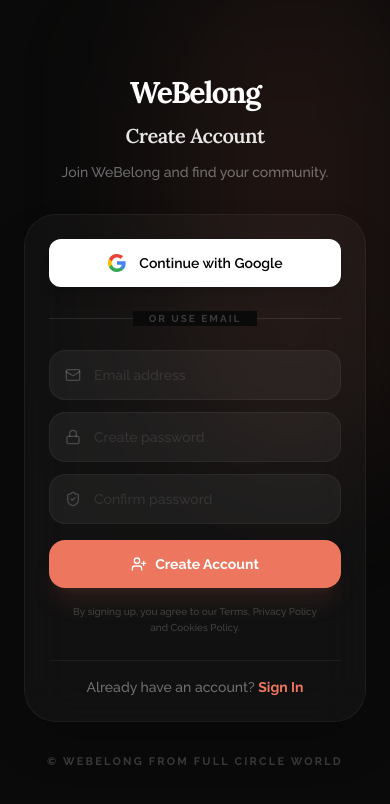
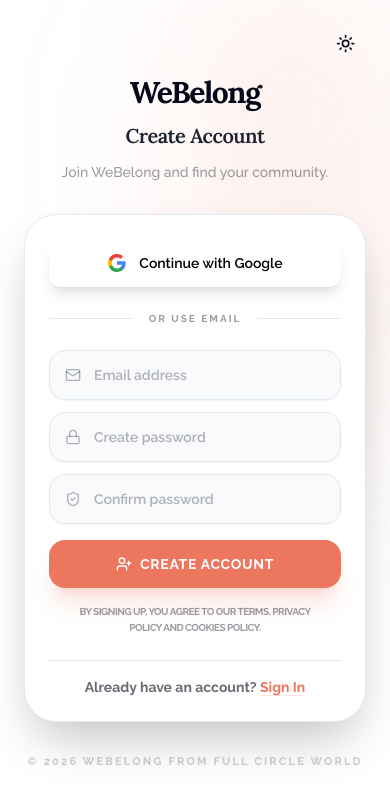
Before and after one commit to HemantJadhav8825/hold-yourself, a Next.js app in the folder apps/frontend/: page /signup in a window 390 px wide. Shown: the top 804 px of the page. Built offline with nearby package versions, Linux system fonts and the light colour scheme; no server answers.

Commit message:
feat: introduce theme toggle and implement theme-aware styling across authentication components.

```diff
--- a/apps/frontend/src/components/auth/AuthLayout.tsx
+++ b/apps/frontend/src/components/auth/AuthLayout.tsx
@@ -3,6 +3,7 @@
 import React from 'react';
 import { brand } from '@/config/brand';
 import Link from 'next/link';
+import { ThemeToggle } from '@/components/theme-toggle';
 
 interface AuthLayoutProps {
   children: React.ReactNode;
@@ -12,71 +13,77 @@ interface AuthLayoutProps {
 
 export const AuthLayout: React.FC<AuthLayoutProps> = ({ children, title, subtitle }) => {
   return (
-    <div className="min-h-screen flex flex-col lg:flex-row bg-[#0a0a0a] text-white font-body overflow-x-hidden">
+    <div className="min-h-screen flex flex-col lg:flex-row bg-background text-foreground font-body overflow-x-hidden transition-colors duration-300">
+      {/* Theme Toggle Positioned */}
+      <div className="fixed top-6 right-6 z-[60]">
+        <ThemeToggle />
+      </div>
+
       {/* LEFT PANEL: Brand Visuals (Desktop only) */}
-      <div className="hidden lg:flex lg:w-[60%] relative flex-col items-center justify-center p-12 overflow-hidden border-r border-white/5">
-        {/* Animated Background Gradients */}
+      <div className="hidden lg:flex lg:w-[60%] relative flex-col items-center justify-center p-12 overflow-hidden border-r border-border bg-muted/30 dark:bg-[#0a0a0a] transition-colors duration-300">
+        {/* Animated Background Gradients (Theme aware) */}
         <div className="absolute top-[-10%] left-[-10%] w-[50%] h-[50%] bg-primary/20 rounded-full blur-[120px] animate-pulse" />
         <div className="absolute bottom-[-10%] right-[-10%] w-[40%] h-[40%] bg-primary/10 rounded-full blur-[100px]" />
 
         <div className="relative z-10 max-w-lg text-center space-y-8">
           <div className="space-y-4">
-            <h1 className="text-6xl font-bold font-heading tracking-tight leading-none bg-gradient-to-br from-white via-white to-white/30 bg-clip-text text-transparent">
+            <h1 className="text-6xl font-bold font-heading tracking-tight leading-[1.15] bg-gradient-to-br from-foreground via-foreground to-foreground/50 dark:from-white dark:via-white dark:to-white/30 bg-clip-text text-transparent italic pb-2">
               {brand.TAGLINE}
             </h1>
-            <p className="text-xl text-white/50 font-light leading-relaxed">
+            <p className="text-xl text-foreground/60 dark:text-white/50 font-medium leading-relaxed">
               Discover a space where your presence is valued and your voice truly matters.
             </p>
           </div>
 
-          {/* Visual Stack (Optional Mockup Feel) */}
+          {/* Visual Stack (Theme Aware) */}
           <div className="relative h-64 w-full flex items-center justify-center mt-12">
-            <div className="absolute w-48 h-64 bg-white/5 border border-white/10 rounded-2xl -rotate-12 translate-x-[-40px] shadow-2xl backdrop-blur-sm" />
+            <div className="absolute w-48 h-64 bg-card/50 border border-border rounded-2xl -rotate-12 translate-x-[-40px] shadow-2xl backdrop-blur-sm" />
             <div className="absolute w-48 h-64 bg-primary/20 border border-primary/30 rounded-2xl rotate-3 translate-x-[40px] shadow-2xl backdrop-blur-md flex items-center justify-center">
               <span className="text-6xl">✨</span>
             </div>
-            <div className="absolute w-48 h-64 bg-white/10 border border-white/20 rounded-2xl rotate-[-3deg] shadow-2xl backdrop-blur-lg flex flex-col p-4 space-y-4">
-              <div className="w-12 h-12 rounded-full bg-white/20 animate-pulse" />
-              <div className="w-full h-4 bg-white/10 rounded-full" />
-              <div className="w-3/4 h-4 bg-white/10 rounded-full" />
+            <div className="absolute w-48 h-64 bg-card border border-border rounded-2xl rotate-[-3deg] shadow-2xl backdrop-blur-lg flex flex-col p-4 space-y-4">
+              <div className="w-12 h-12 rounded-full bg-primary/20 animate-pulse" />
+              <div className="w-full h-4 bg-muted rounded-full" />
+              <div className="w-3/4 h-4 bg-muted rounded-full" />
             </div>
           </div>
         </div>
       </div>
 
+
       {/* RIGHT PANEL: Auth Form */}
       <div className="flex-1 lg:w-[40%] flex items-center justify-center p-6 md:p-12 relative">
-        {/* Mobile-only background blur elements */}
+        {/* Mobile-only background blur elements (Theme aware) */}
         <div className="lg:hidden absolute top-[-5%] right-[-5%] w-[60%] h-[60%] bg-primary/10 rounded-full blur-[80px]" />
 
         <div className="w-full max-w-[400px] flex flex-col space-y-8 z-10 transition-all duration-500 ease-in-out">
           {/* Logo & Heading */}
           <div className="text-center space-y-3">
             <Link href="/" className="inline-block hover:opacity-80 transition-opacity">
-              <h2 className="text-3xl font-bold font-heading tracking-tighter text-white">
+              <h2 className="text-3xl font-bold font-heading tracking-tighter text-foreground">
                 {brand.PRODUCT_NAME}
               </h2>
             </Link>
             {title && (
-              <h3 className="text-xl font-semibold text-white/90 tracking-tight transition-all duration-300">
+              <h3 className="text-xl font-semibold text-foreground/90 tracking-tight transition-all duration-300">
                 {title}
               </h3>
             )}
             {subtitle && (
-              <p className="text-sm text-white/40 font-medium">
+              <p className="text-sm text-foreground/40 font-medium">
                 {subtitle}
               </p>
             )}
           </div>
 
           {/* Render Auth Form */}
-          <div className="bg-white/[0.03] lg:bg-transparent border border-white/5 lg:border-none p-6 md:p-8 rounded-[2rem] lg:p-0 shadow-2xl lg:shadow-none backdrop-blur-xl lg:backdrop-blur-none transition-all">
+          <div className="bg-card lg:bg-transparent border border-border lg:border-none p-6 md:p-8 rounded-[2rem] lg:p-0 shadow-2xl lg:shadow-none backdrop-blur-xl lg:backdrop-blur-none transition-all">
             {children}
           </div>
 
           {/* Footer Copy */}
-          <p className="text-center text-[11px] text-white/20 uppercase tracking-[0.2em] font-bold">
-            &copy; {new Array(new Date().getFullYear())} {brand.PRODUCT_NAME} from {brand.PARENT.NAME}
+          <p className="text-center text-[11px] text-foreground/20 uppercase tracking-[0.2em] font-bold">
+            &copy; {new Date().getFullYear()} {brand.PRODUCT_NAME} from {brand.PARENT.NAME}
           </p>
         </div>
       </div>
--- a/apps/frontend/src/components/auth/SignupForm.tsx
+++ b/apps/frontend/src/components/auth/SignupForm.tsx
@@ -26,23 +26,23 @@ export const SignupForm: React.FC<SignupFormProps> = ({
 
       <div className="relative">
         <div className="absolute inset-0 flex items-center">
-          <div className="w-full border-t border-white/10"></div>
+          <div className="w-full border-t border-border"></div>
         </div>
-        <div className="relative flex justify-center text-[10px] uppercase tracking-[0.2em] font-bold">
-          <span className="bg-[#0a0a0a] px-4 text-white/20">Or use email</span>
+        <div className="relative flex justify-center text-[10px] uppercase tracking-[0.2em] font-extrabold">
+          <span className="bg-background px-4 text-foreground/40 dark:text-muted-foreground/30">Or use email</span>
         </div>
       </div>
 
       <form onSubmit={onSubmit} className="space-y-4">
         {error && (
-          <div className="p-4 rounded-2xl bg-red-500/10 border border-red-500/20 text-red-400 text-xs">
+          <div className="p-4 rounded-2xl bg-red-500/10 border border-red-500/20 text-red-600 dark:text-red-500 text-xs font-bold">
             {error}
           </div>
         )}
 
         <div className="space-y-3">
           <div className="relative group">
-            <Mail className="absolute left-4 top-1/2 -translate-y-1/2 w-4 h-4 text-white/20 group-focus-within:text-primary transition-colors" />
+            <Mail className="absolute left-4 top-1/2 -translate-y-1/2 w-4 h-4 text-foreground/30 dark:text-muted-foreground/40 group-focus-within:text-primary transition-colors" />
             <input
               type="email"
               name="email"
@@ -51,13 +51,13 @@ export const SignupForm: React.FC<SignupFormProps> = ({
               autoComplete="email"
               value={formData.email}
               onChange={onChange}
-              className="w-full bg-white/[0.05] border border-white/5 rounded-2xl py-3.5 pl-11 pr-4 outline-none focus:border-primary/50 focus:bg-white/[0.08] transition-all placeholder:text-white/10 text-sm font-medium"
+              className="w-full bg-muted/50 dark:bg-muted/40 border border-border rounded-2xl py-3.5 pl-11 pr-4 outline-none focus:border-primary/50 focus:bg-muted/80 dark:focus:bg-muted/60 transition-all placeholder:text-foreground/30 dark:placeholder:text-muted-foreground/20 text-sm font-semibold text-foreground shadow-sm"
               placeholder="Email address"
             />
           </div>
 
           <div className="relative group">
-            <Lock className="absolute left-4 top-1/2 -translate-y-1/2 w-4 h-4 text-white/20 group-focus-within:text-primary transition-colors" />
+            <Lock className="absolute left-4 top-1/2 -translate-y-1/2 w-4 h-4 text-foreground/30 dark:text-muted-foreground/40 group-focus-within:text-primary transition-colors" />
             <input
               type="password"
               name="password"
@@ -65,13 +65,13 @@ export const SignupForm: React.FC<SignupFormProps> = ({
               autoComplete="new-password"
               value={formData.password}
               onChange={onChange}
-              className="w-full bg-white/[0.05] border border-white/5 rounded-2xl py-3.5 pl-11 pr-4 outline-none focus:border-primary/50 focus:bg-white/[0.08] transition-all placeholder:text-white/10 text-sm font-medium"
+              className="w-full bg-muted/50 dark:bg-muted/40 border border-border rounded-2xl py-3.5 pl-11 pr-4 outline-none focus:border-primary/50 focus:bg-muted/80 dark:focus:bg-muted/60 transition-all placeholder:text-foreground/30 dark:placeholder:text-muted-foreground/20 text-sm font-semibold text-foreground shadow-sm"
               placeholder="Create password"
             />
           </div>
 
           <div className="relative group">
-            <ShieldCheck className="absolute left-4 top-1/2 -translate-y-1/2 w-4 h-4 text-white/20 group-focus-within:text-primary transition-colors" />
+            <ShieldCheck className="absolute left-4 top-1/2 -translate-y-1/2 w-4 h-4 text-foreground/30 dark:text-muted-foreground/40 group-focus-within:text-primary transition-colors" />
             <input
               type="password"
               name="confirmPassword"
@@ -79,7 +79,7 @@ export const SignupForm: React.FC<SignupFormProps> = ({
               autoComplete="new-password"
               value={formData.confirmPassword}
               onChange={onChange}
-              className="w-full bg-white/[0.05] border border-white/5 rounded-2xl py-3.5 pl-11 pr-4 outline-none focus:border-primary/50 focus:bg-white/[0.08] transition-all placeholder:text-white/10 text-sm font-medium"
+              className="w-full bg-muted/50 dark:bg-muted/40 border border-border rounded-2xl py-3.5 pl-11 pr-4 outline-none focus:border-primary/50 focus:bg-muted/80 dark:focus:bg-muted/60 transition-all placeholder:text-foreground/30 dark:placeholder:text-muted-foreground/20 text-sm font-semibold text-foreground shadow-sm"
               placeholder="Confirm password"
             />
           </div>
@@ -88,7 +88,7 @@ export const SignupForm: React.FC<SignupFormProps> = ({
         <button
           type="submit"
           disabled={isLoading}
-          className="w-full h-12 bg-primary hover:brightness-110 disabled:opacity-50 disabled:cursor-not-allowed text-white font-bold rounded-2xl shadow-xl shadow-primary/10 flex items-center justify-center gap-2 transition-all active:scale-[0.98] text-sm"
+          className="w-full h-12 bg-primary hover:brightness-110 disabled:opacity-50 disabled:cursor-not-allowed text-white font-extrabold rounded-2xl shadow-xl shadow-primary/20 flex items-center justify-center gap-2 transition-all active:scale-[0.98] text-sm uppercase tracking-wider"
         >
           {isLoading ? (
             <Loader2 className="w-5 h-5 animate-spin" />
@@ -100,19 +100,21 @@ export const SignupForm: React.FC<SignupFormProps> = ({
           )}
         </button>
 
-        <p className="text-[10px] text-white/20 text-center px-4 font-medium leading-relaxed">
+        <p className="text-[10px] text-foreground/40 dark:text-muted-foreground/40 text-center px-4 font-bold leading-relaxed uppercase tracking-tighter">
           By signing up, you agree to our Terms, Privacy Policy and Cookies Policy.
         </p>
       </form>
 
-      <div className="pt-4 text-center border-t border-white/5">
-        <p className="text-sm text-white/40 font-medium">
+      <div className="pt-4 text-center border-t border-border">
+        <p className="text-sm text-foreground/60 dark:text-muted-foreground font-bold">
           Already have an account?{' '}
-          <Link href="/login" className="text-primary hover:brightness-110 font-bold transition-all">
+          <Link href="/login" className="text-primary hover:brightness-110 font-extrabold transition-all border-b border-primary/20 hover:border-primary">
             Sign In
           </Link>
         </p>
       </div>
+
+
     </div>
   );
 };
```
Also changed, not shown: apps/frontend/src/components/auth/LoginForm.tsx (+15 -13 lines).
